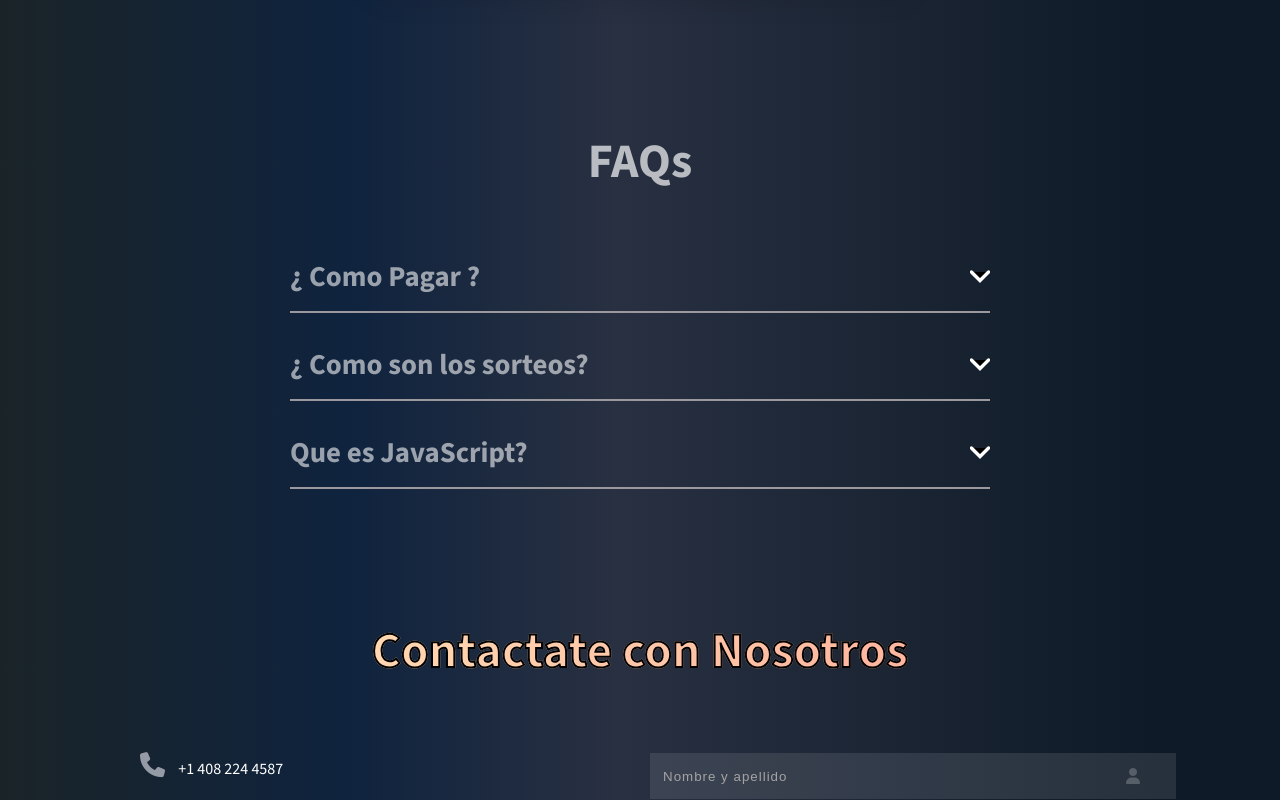
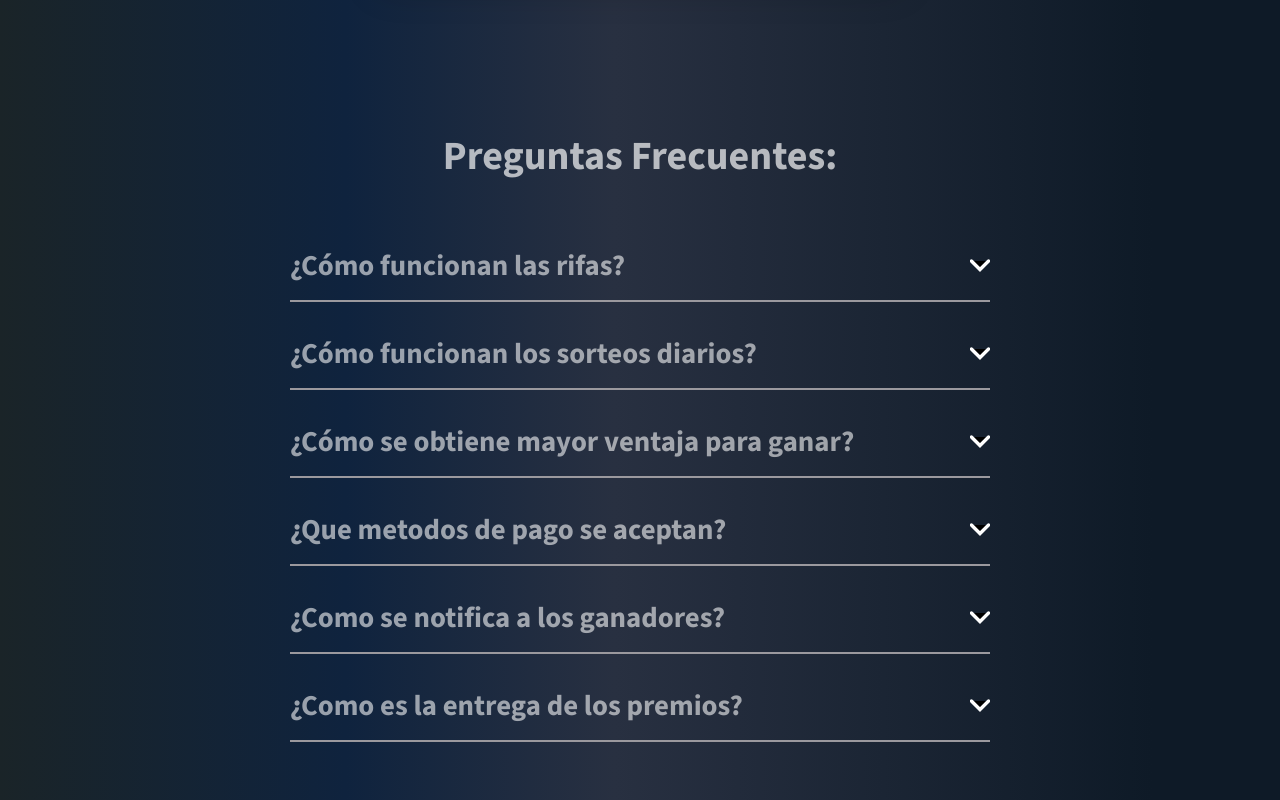
Before and after one commit to hectordan22/comando-frontend, a React (Vite) app: page / in a window 1280 px wide. Shown: the part 2380-3180 px from the top of the page. Built offline with nearby package versions, Linux system fonts and the light colour scheme.

Commit message:
actualizando preguntas frecuentes

```diff
--- a/src/components/Faqs.jsx
+++ b/src/components/Faqs.jsx
@@ -13,18 +13,18 @@ export class Faqs extends React.Component {
         const faq = e.target
         if (faq.nodeName === 'DIV') {
             if (faq.className === 'faq' || faq.className === 'faq active') {
-                faq.classList.toggle("active")
+                faq.classList.toggle("active-faq")
             } else {
-                faq.parentNode.classList.toggle("active")
+                faq.parentNode.classList.toggle("active-faq")
             }
         } else {
             console.log(faq.nodeName)
             if (faq.nodeName === 'svg' || faq.nodeName === 'H3') {
                 console.log(faq.parentNode.parentNode)
-                faq.parentNode.parentNode.classList.toggle("active")
+                faq.parentNode.parentNode.classList.toggle("active-faq")
             } else {
                 console.log(faq.parentNode.parentNode)
-                faq.parentNode.parentNode.parentNode.classList.toggle("active")
+                faq.parentNode.parentNode.parentNode.classList.toggle("active-faq")
             }
         }
     }
@@ -34,16 +34,28 @@ export class Faqs extends React.Component {
         this.setState({
             numberFaqs: [
                 {
-                    title: '¿ Como Pagar ? ',
-                    response: 'Con un pago movil unicamente a traves de la plataforma'
+                    title: '¿Cómo funcionan las rifas? ',
+                    response: 'Solo tienes que entrar al apartado de "RIFAS" y elegir los numeros con los cuales desees participar, al cumplirse el tiempo establecido, en nuestra plataforma, canales de difunsión como youtube, spotify y nuetras redes sociales se transmitira totalmente en vivo el proceso para elegir el ganador y a su vez se estará dando a conocer dicho ganador, además los datos del ganador estaran visibles en nuestra plataforma para hacer valer nuestra integridad y transprencia'
                 },
                 {
-                    title: '¿ Como son los sorteos?',
-                    response: 'Los sorteos se realizan a diario a las 6pm y se transmite en vivo. La cantidad de dinero para el ganador depende del numero de participantes que compraron tickets'
+                    title: '¿Cómo funcionan los sorteos diarios?',
+                    response: 'Al igual que las rifas solo tienes que entrar al apartado "SORTEOS" y elegir los numeros con los cuales desees participar, estos sorteos se realizarán diariamente a las 6pm hora de Venezuela. Se debe tomar en cuenta que la participacion minima para realizar el sorteo es de 100 personas asi podemos decir que el premio minimo diario es de 100$, si la cantidad de participantes es de 500 personas o mas pero no llegan a 1000 el premio minimo es de 500$, si llegamos a 1000 personas o mas el premio maximo es de 1000$. En el caso de no llegar a un minimo de participantes(100), el sorteo se realizara al dia siguiente. Al llegar la hora establecida y cumplir con la participacion minima, en nuestra plataforma, canales de difunsión como youtube, spotify y nuetras redes sociales se transmitira totalmente en vivo el proceso para elegir el ganador y a su vez se estará dando a conocer dicho ganador, además los datos del ganador estaran visibles en nuestra plataforma para hacer valer nuestra integridad y transprencia'
                 },
                 {
-                    title: 'Que es JavaScript?',
-                    response: 'Los Efectos tienen un diferente ciclo de vida al de los componentes. Los componentes pueden montarse, actualizarse o desmontarse. Un Efecto solo puede hacer dos cosas: empezar a sincronizar algo y luego dejar de sincronizarlo. Este ciclo puede suceder varias veces si tu Efecto depende de props y estado que cambian con el tiempo. React provee una regla del linter para comprobar que hayas especificado las dependencias de tu Efecto correctamente'
+                    title: '¿Cómo se obtiene mayor ventaja para ganar?',
+                    response: 'Al hacer tu compra bien sea de un solo numero o varios en la misma compra se te regala un id unico, el cual es un link para que puedas comprartirlo en tus diferentes redes socioales o metodo que prefieras. Por cada 10 personas que entren a nuestra plataforma a través de ese link y hagan una compra recibiras un numero aleatorio disponible. IMAGINATE EL PROVECHO QUE SE LE PUEDE SACAR A ESTO ☻'
+                },
+                {
+                    title: '¿Que metodos de pago se aceptan?',
+                    response: 'Tratamos de que el proceso de pago sea lo más rapido y eficiente posible para la comodidad de nuestros usuarios. La confianza del consumidor es un elemento clave a la hora de finalizar una compra en el comercio electrónico. Muchos son los métodos que se han intentado implementar en cuanto al pago en las transacciones. A continuación, se detallan algunos de los medios más utilizados: Paypal, Zelle, Tarjeta bancaria, Transferencias bancarias, Pago a través del móvil y Moneda virtual'
+                },
+                {
+                    title: '¿Como se notifica a los ganadores?',
+                    response: 'Después de realizar una compra verificada independientemente del evento en que el usuario deseé participar se estará llevando a un apartado para que introduzca sus datos en un formulario y así tener como contactarnos, además solo algunos de estos datos estaran visibles en nuestra plataforma, para hacer valer nuestra integridad, transparencia y confianza'
+                },
+                {
+                    title: '¿Como es la entrega de los premios?',
+                    response: 'En el caso de la entrega de los premios de las rifas, ponernos en contacto con nustros ganadores es una gran ventaja, ya que existe la posibilidad de una interaccion personal, nuestros ganadores podeian elegir el medio que mas les convengan. En el caso de los sorteos el premio se estará entregando por el mismo medio de pago que el usuario realizo su compra'
                 }
             ]
         });
@@ -53,7 +65,7 @@ export class Faqs extends React.Component {
     render() {
         return (
             <section className="section-faqs">
-                <h2 className="title">FAQs</h2>
+                <h2 className="title-faq">Preguntas Frecuentes:</h2>
                 {
                     this.state.numberFaqs.map((item, index) => {
                         return (
--- a/src/index.css
+++ b/src/index.css
@@ -430,8 +430,8 @@ header{
   align-items: center;
 }
 
-.title {
-    font-size: 3rem;
+.title-faq {
+    font-size: 2.5rem;
     margin: 2rem 0rem;
     color: #ffffffad;
 }
@@ -450,7 +450,6 @@ header{
     display: flex;
     justify-content: space-between;
     align-items: center;
-
 }
 
 .question h3 {
@@ -465,14 +464,14 @@ header{
 .answer p {
     padding-top: 1rem;
     line-height: 1.6;
-    font-size: 1.4rem;
+    font-size: 1.2rem;
     color: rgba(255, 255, 255, 0.725);
 }
 
-.faq.active .answer {
+.faq.active-faq .answer {
     max-height: 300px;
 }
-.faq.active svg {
+.faq.active-faq svg {
     transform: rotate(180deg);
 }
 svg{
--- a/src/styles/loader.css
+++ b/src/styles/loader.css
@@ -11,7 +11,6 @@
     position: absolute;
     z-index: 99;
     top: 0;
-
 }
 
 .cargando{
@@ -23,7 +22,6 @@
     justify-content: center;
     position: absolute;
     top:350px;
-
 }
 .texto-cargando{
   padding-top:20px;
```
